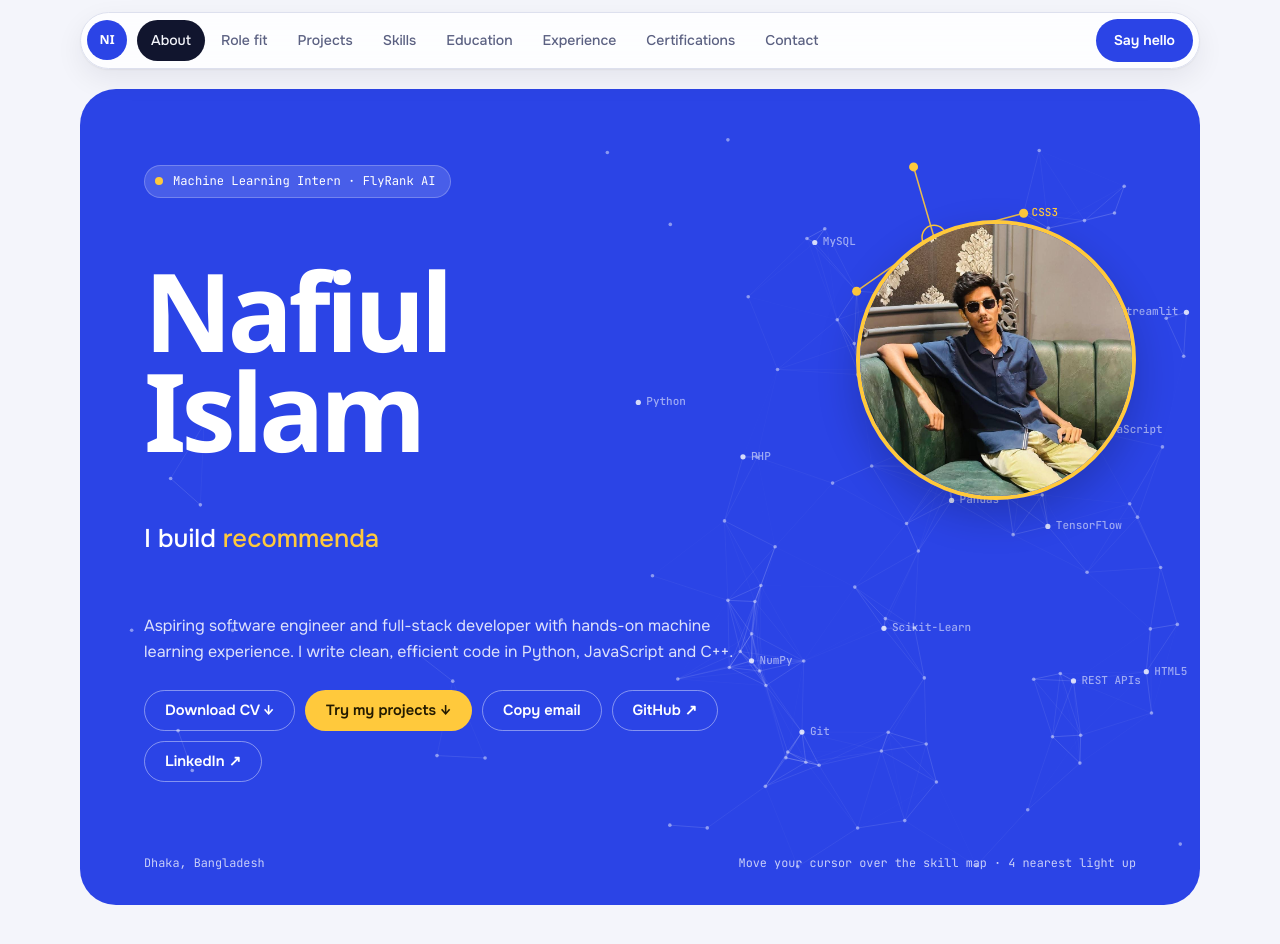
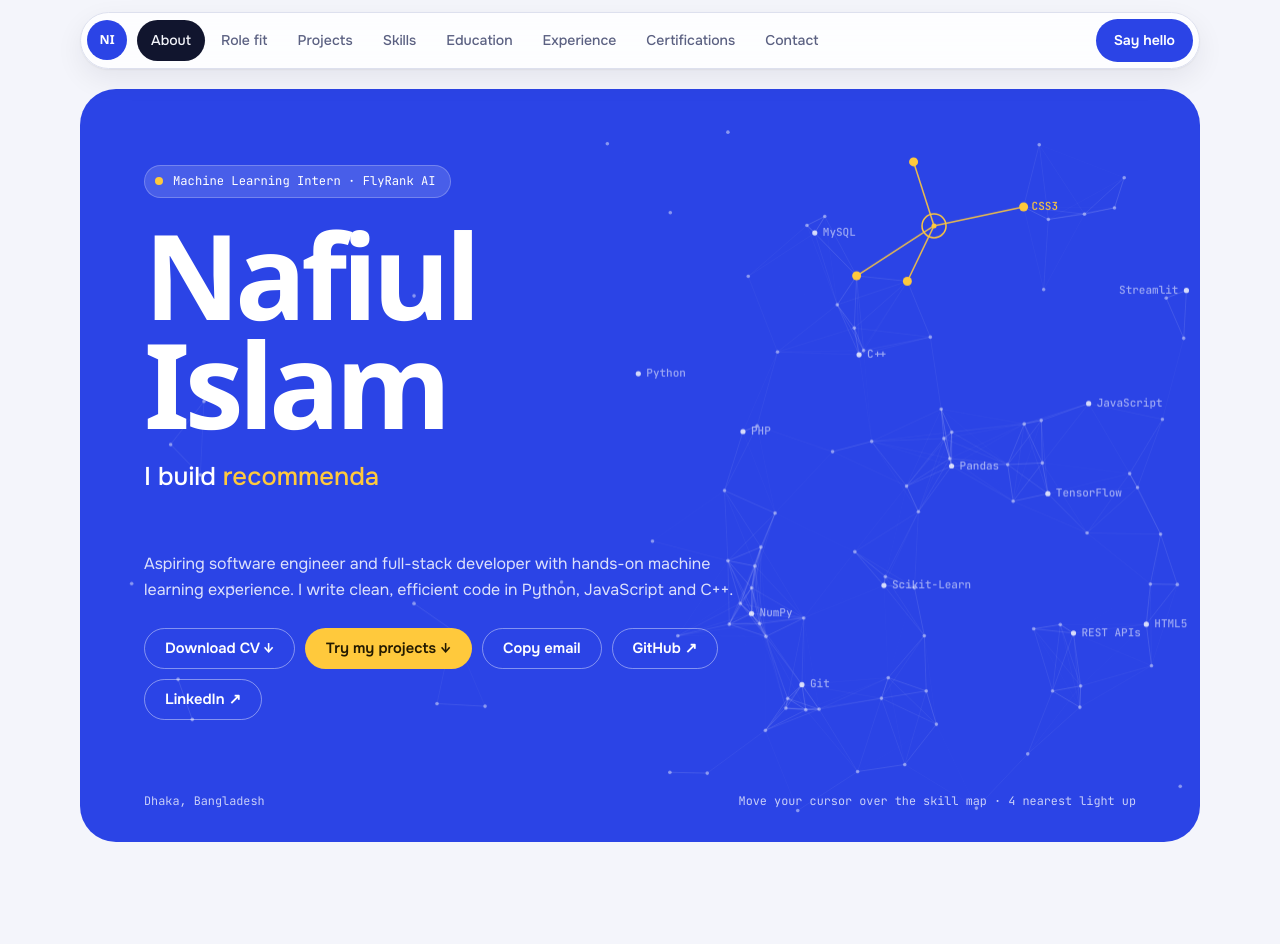
Before and after one commit to nafiul707/nafiul707.github.io, a plain HTML site: page index.html in a window 1280 px wide. Shown: the top 944 px of the page. Drawn offline with Linux system fonts and the light colour scheme; a web font is replaced by a local one.

Commit message:
Revert "Add profile photo beside name in portfolio hero"
This reverts commit 48cd9000229bdf1bd44ea3643d6bb7b73c8da010.

```diff
--- a/index.html
+++ b/index.html
@@ -38,10 +38,7 @@
     <canvas id="space" aria-hidden="true"></canvas>
     <div class="hero-grid">
       <span class="pill"><span class="dot"></span>Machine Learning Intern · FlyRank AI</span>
-      <div class="hero-identity">
-        <h1 class="name" aria-label="Nafiul Islam"><span class="ln" aria-hidden="true">Nafiul</span><span class="ln" aria-hidden="true">Islam</span></h1>
-        <img class="profile-photo" src="assets/nafiul-islam.jpeg" alt="Nafiul Islam" width="960" height="1280" fetchpriority="high">
-      </div>
+      <h1 class="name" aria-label="Nafiul Islam"><span class="ln" aria-hidden="true">Nafiul</span><span class="ln" aria-hidden="true">Islam</span></h1>
       <p class="typed-line">
         <span class="sr-only">I build full-stack web platforms, recommendation systems, data-driven applications and REST APIs.</span>
         <span aria-hidden="true">I build <span class="typed" id="typed">full-stack web platforms</span><span class="caret"></span></span>
--- a/style.css
+++ b/style.css
@@ -87,14 +87,11 @@ h2 { font-family: var(--font-display); font-weight: 600; font-size: clamp(1.7rem
   touch-action: pan-y;
 }
 .hero canvas { position: absolute; inset: 0; width: 100%; height: 100%; z-index: -1; display: block; }
-.hero-grid { display: grid; gap: 22px; }
-.hero-grid > :not(.hero-identity) { max-width: 640px; }
-.hero-identity { display: grid; grid-template-columns: minmax(0, 1fr) clamp(96px, 24vw, 280px); align-items: center; gap: clamp(16px, 3vw, 40px); }
-.profile-photo { width: 100%; height: auto; aspect-ratio: 1; object-fit: cover; object-position: center 30%; border-radius: 50%; border: 4px solid var(--pop); box-shadow: 0 16px 40px rgb(0 0 0 / .2); }
+.hero-grid { display: grid; gap: 22px; max-width: 640px; }
 .pill { display: inline-flex; align-items: center; gap: 10px; width: fit-content; padding: 6px 14px 6px 10px; border-radius: 999px; background: color-mix(in srgb, var(--brand-ink) 14%, transparent); border: 1px solid color-mix(in srgb, var(--brand-ink) 24%, transparent); font-family: var(--font-mono); font-size: .76rem; }
 .dot { width: 8px; height: 8px; border-radius: 50%; background: var(--pop); animation: ping 2s ease-out infinite; }
 @keyframes ping { 0% { box-shadow: 0 0 0 0 color-mix(in srgb, var(--pop) 70%, transparent); } 100% { box-shadow: 0 0 0 10px transparent; } }
-.name { font-family: var(--font-display); font-weight: 800; font-size: clamp(2rem, 8.5vw, 7.4rem); line-height: .92; letter-spacing: -.045em; margin: 0; }
+.name { font-family: var(--font-display); font-weight: 800; font-size: clamp(3rem, 10.5vw, 7.4rem); line-height: .92; letter-spacing: -.045em; margin: 0; }
 .name .ln { display: block; }
 .name .l { display: inline-block; cursor: default; transition: transform .4s cubic-bezier(.3, 1.8, .5, 1), color .2s; }
 .name .l:hover { transform: translateY(-.1em) rotate(-7deg); color: var(--pop); }
```
Also changed, not shown: assets/nafiul-islam.jpeg (deleted).
